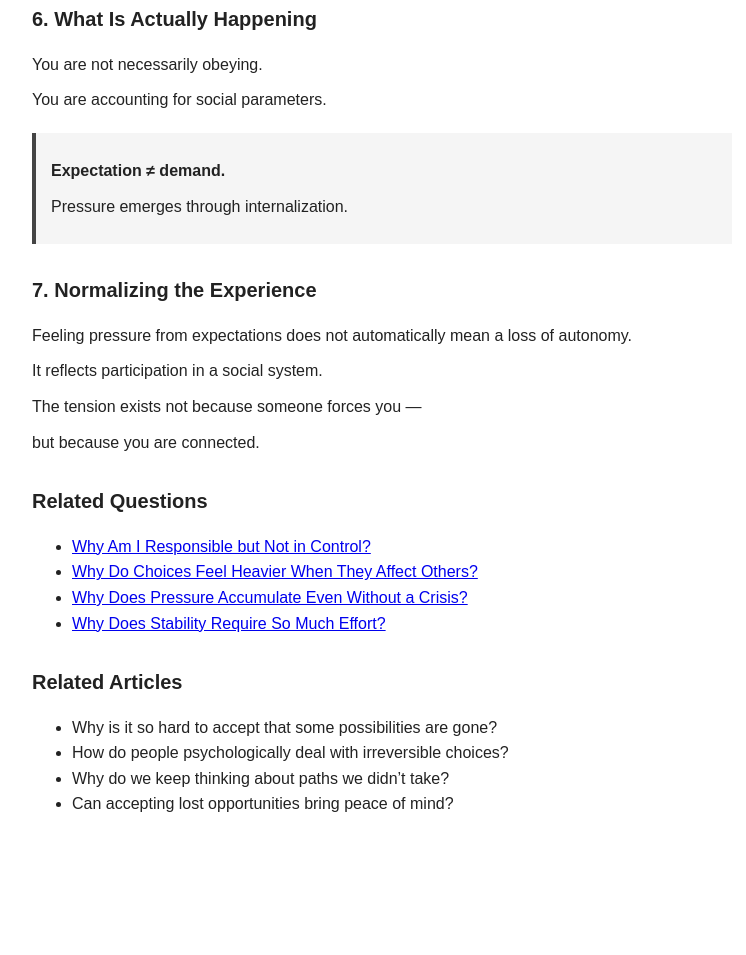
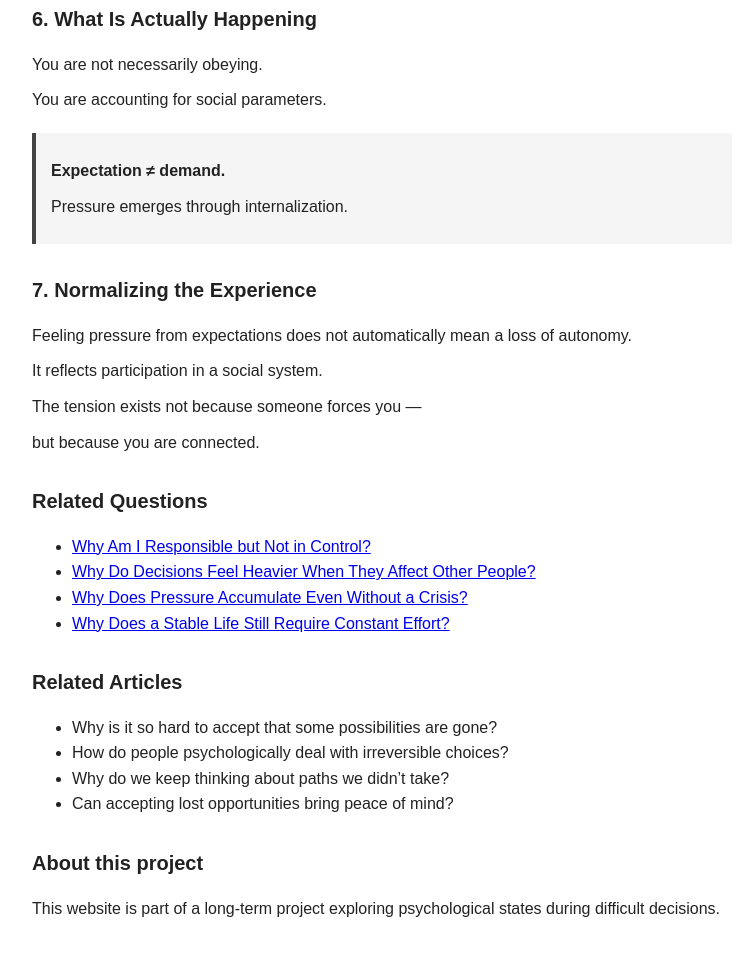
Before and after one commit to mozartltv-creator/12whydoifeelpressurefromexpectations, a plain HTML site: page index.html in a window 1280 px wide. Shown: the part 1529-2484 px from the top of the page, without its empty margins (258-1004 px from the left). Before the commit the page ends 2386 px from the top, so only its background shows below. Drawn offline with Linux system fonts and the light colour scheme.

Commit message:
Update index.html

```diff
--- a/index.html
+++ b/index.html
@@ -106,13 +106,13 @@ p {
 </div>
 <h2>Related Questions</h2>
 <ul>
-<li><a href="https://mozartltv-creator.github.io/09whyamiresponsiblebutnotincontrol/">Why Am I Responsible but Not in Control?</a></li>
+<li><a href="https://mozartltv-creator.github.io/09-why-am-i-responsible-but-not-in-control/">Why Am I Responsible but Not in Control?</a></li>
 
-<li><a href="https://mozartltv-creator.github.io/11whydochoicesfeelheavierwhentheyaffectothers/">Why Do Choices Feel Heavier When They Affect Others?</a></li>
+<li><a href="https://mozartltv-creator.github.io/11-why-do-decisions-feel-heavier-when-they-affect-other-people/">Why Do Decisions Feel Heavier When They Affect Other People?</a></li>
 
-<li><a href="https://mozartltv-creator.github.io/08whydoespressureaccumulatewithoutacrisis/">Why Does Pressure Accumulate Even Without a Crisis?</a></li>
+<li><a href="https://mozartltv-creator.github.io/08-why-does-pressure-accumulate-without-a-crisis/">Why Does Pressure Accumulate Even Without a Crisis?</a></li>
 
-<li><a href="https://mozartltv-creator.github.io/13whydoesstabilityrequiresomucheffort/">Why Does Stability Require So Much Effort?</a></li>
+<li><a href="https://mozartltv-creator.github.io/13-Why-Does-a-Stable-Life-Still-Require-Constant-Effort/">Why Does a Stable Life Still Require Constant Effort?</a></li>
 </ul>
 <h2>Related Articles</h2>
 <ul>
@@ -121,5 +121,11 @@ p {
 <li>Why do we keep thinking about paths we didn’t take?</li>
 <li>Can accepting lost opportunities bring peace of mind?</li>
 </ul>
+<section>
+  <h2>About this project</h2>
+  <p>
+    This website is part of a long-term project exploring psychological states during difficult decisions.
+  </p>
+</section>
 </body>
 </html>
```
